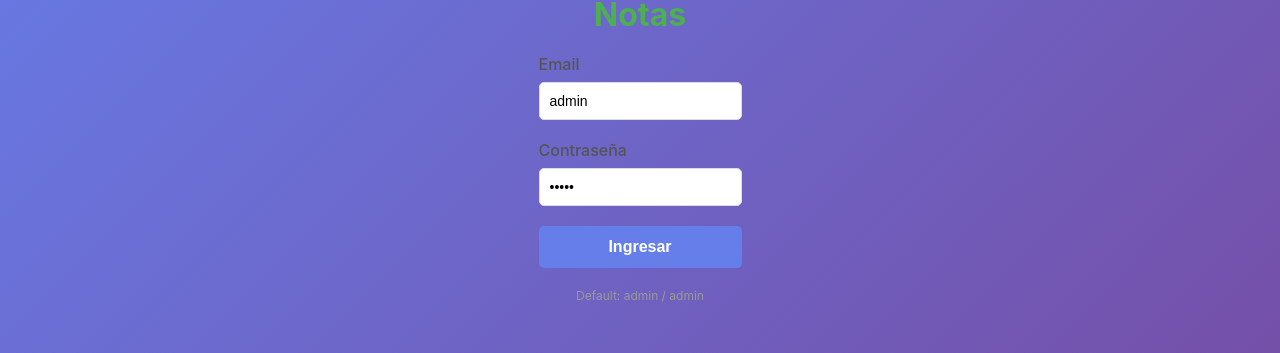
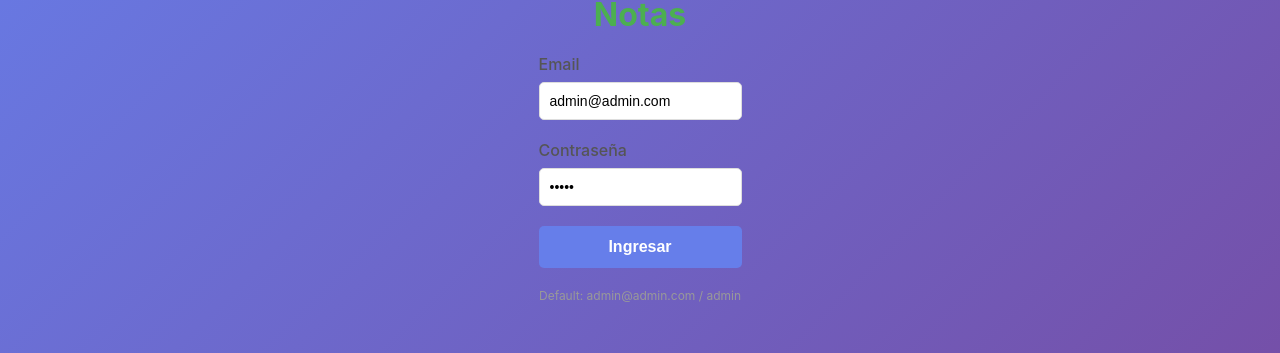
Before and after one commit to GregoruttiMaxi24/ensolvers-notes, a React (Create React App) app in the folder frontend/: page / in a window 1280 px wide. Shown: the part 256-609 px from the top of the page. Built offline with nearby package versions, Linux system fonts and the light colour scheme.

Commit message:
fix: Update admin credentials to admin@admin.com for valid email format

```diff
--- a/frontend/src/Login.jsx
+++ b/frontend/src/Login.jsx
@@ -4,7 +4,7 @@ import api from './api.js';
 import './Login.css';
 
 function Login() {
-  const [email, setEmail] = useState('admin');
+  const [email, setEmail] = useState('admin@admin.com');
   const [password, setPassword] = useState('admin');
   const [error, setError] = useState('');
   const [loading, setLoading] = useState(false);
@@ -56,7 +56,7 @@ function Login() {
         <button type="submit" disabled={loading}>
           {loading ? 'Ingresando...' : 'Ingresar'}
         </button>
-        <p className="default-creds">Default: admin / admin</p>
+        <p className="default-creds">Default: admin@admin.com / admin</p>
       </form>
     </div>
   );
```
Also changed, not shown: 2 other files (tests, documents, lock files or other folders).
